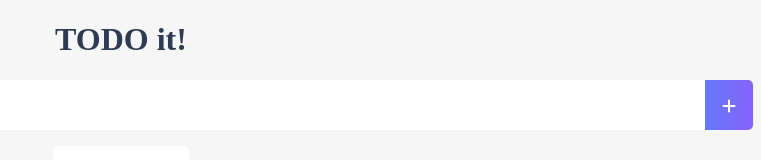
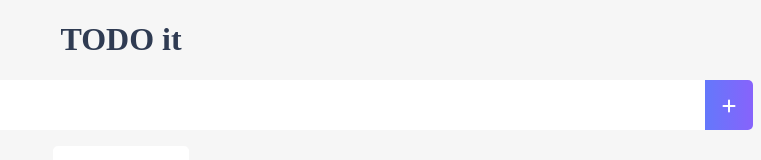
Before and after one commit to Jieut/vue-todo, a Vue app: page / in a window 1280 px wide. Shown: the top 160 px of the page, without its empty margins (519-1280 px from the left). Built offline with nearby package versions, Linux system fonts and the light colour scheme.

Commit message:
userName test

```diff
--- a/src/components/TodoHeader.vue
+++ b/src/components/TodoHeader.vue
@@ -1,6 +1,6 @@
 <template>
     <header>
-        <h1>TODO it!</h1>
+        <h1>TODO it</h1>
     </header>
 </template>
 
```
